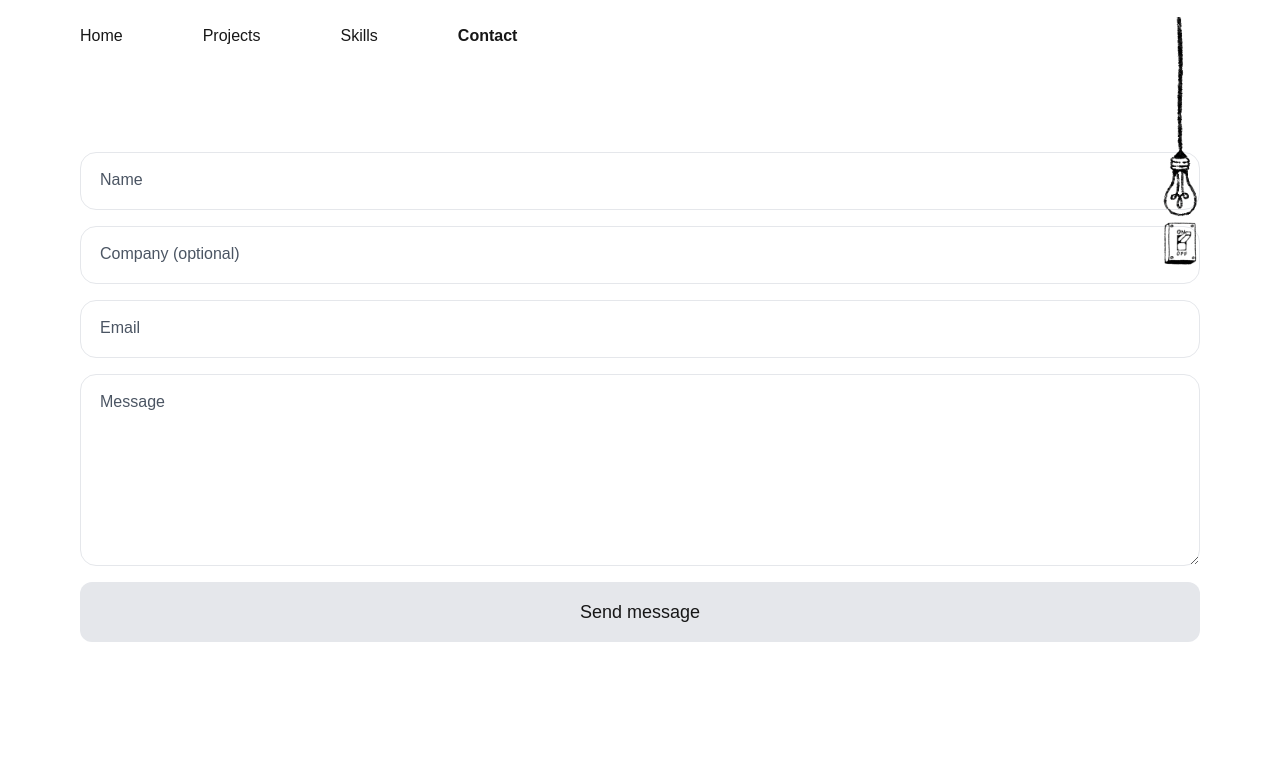
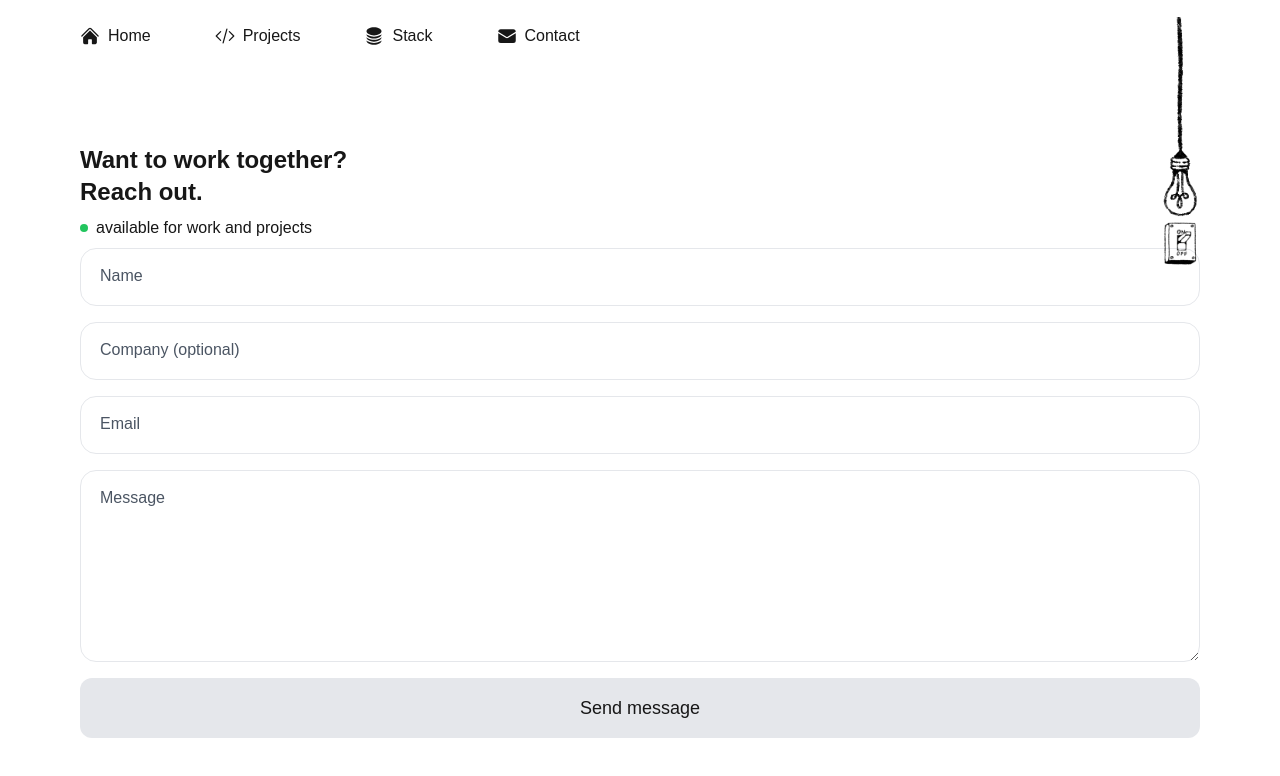
Before and after one commit to pascalramy00/portfolio-site, a Next.js app: page /contact in a window 1280 px wide. Shown: the top 776 px of the page. Built offline with nearby package versions, Linux system fonts and the light colour scheme.

Commit message:
add icons navigation, design contact form, responsiveness

```diff
--- a/package.json
+++ b/package.json
@@ -15,7 +15,8 @@
     "next-themes": "^0.4.4",
     "nodemailer": "^6.10.0",
     "react": "^19.0.0",
-    "react-dom": "^19.0.0"
+    "react-dom": "^19.0.0",
+    "react-icons": "^5.4.0"
   },
   "devDependencies": {
     "@eslint/eslintrc": "^3",
--- a/src/app/page.tsx
+++ b/src/app/page.tsx
@@ -27,10 +27,6 @@ export default function Home() {
 							href="/Pascal_Ramy_CV.pdf"
 							label="Resume"
 						/>
-						<ExternalLink
-							href="https://github.com/pascalramy00/portfolio-site"
-							label="Source Code"
-						/>
 					</div>
 					<h2 className="mb-4 2xl:text-xl">
 						Software Developer based in{" "}
@@ -42,11 +38,6 @@ export default function Home() {
 			</section>
 			<section className="min-h-screen py-20 flex flex-col lg:flex-row">
 				<div className="w-full lg:w-2/6 mr-4">
-					<h2 className="text-2xl font-semibold mb-2">
-						Want to work together?
-						<br />
-						Send me a message!
-					</h2>
 					<ContactForm />
 				</div>
 				<div className="w-full lg:w-1/2 px-4">
--- a/src/components/layout/Footer.tsx
+++ b/src/components/layout/Footer.tsx
@@ -0,0 +1,9 @@
+const Footer = () => {
+	return (
+		<footer>
+			<p>&copy; Pascal Ramy, 2025.</p>
+			<div>Sitemap</div>
+		</footer>
+	);
+};
+export default Footer;
--- a/src/components/layout/Navigation.tsx
+++ b/src/components/layout/Navigation.tsx
@@ -43,7 +43,7 @@ const MainNavigation = () => {
 
 					{/* Desktop Menu */}
 					<ul className="hidden lg:flex lg:items-center lg:space-x-16">
-						{navLinks.map(({ label, href }) => (
+						{navLinks.map(({ label, href, Icon }) => (
 							<li
 								key={href}
 								onClick={closeMenu}
@@ -52,6 +52,7 @@ const MainNavigation = () => {
 								<NavLink
 									label={label}
 									href={href}
+									Icon={Icon}
 									isActive={isActive(href)}
 									aria-current={
 										isActive(href) ? "page" : undefined
@@ -76,11 +77,12 @@ const MainNavigation = () => {
 							isMenuOpen ? "block" : "hidden"
 						}  py-4 px-6 md:px-20 shadow-lg lg:hidden`}
 					>
-						{navLinks.map(({ label, href }) => (
+						{navLinks.map(({ label, href, Icon }) => (
 							<li key={href} onClick={closeMenu}>
 								<NavLink
 									label={label}
 									href={href}
+									Icon={Icon}
 									isActive={pathname == href}
 									aria-current={
 										isActive(href) ? "page" : undefined
--- a/src/components/ui/ContactForm.tsx
+++ b/src/components/ui/ContactForm.tsx
@@ -52,6 +52,15 @@ const ContactForm = () => {
 
 	return (
 		<div className="relative">
+			<h2 className="text-2xl font-semibold mb-2">
+				Want to work together?
+				<br />
+				Reach out.
+			</h2>
+			<div className="flex items-center justify-start">
+				<span className="inline-block w-2 h-2 mr-2 bg-green-500 rounded-full"></span>
+				<h3>available for work and projects</h3>
+			</div>
 			{status && (
 				<motion.div
 					className="absolute inset-0 bg-black bg-opacity-10 flex items-center justify-center"
--- a/src/components/ui/NavLink.tsx
+++ b/src/components/ui/NavLink.tsx
@@ -1,13 +1,16 @@
 import { NavLinkProps } from "@/types";
 import Link from "next/link";
 
-const NavLink = ({ label, href, isActive }: NavLinkProps) => {
+const NavLink = ({ label, href, Icon, isActive }: NavLinkProps) => {
 	return (
 		<Link
 			href={href}
-			className={`px-4 pl-0 py-2 ${isActive ? "font-bold" : ""}`}
+			className={`px-4 pl-0 py-2${isActive ? "font-bold" : ""}`}
 		>
-			{label}
+			<div className="flex items-center gap-2">
+				<Icon className="w-5 h-5" />
+				{label}
+			</div>
 		</Link>
 	);
 };
--- a/src/data/navLinks.ts
+++ b/src/data/navLinks.ts
@@ -1,8 +1,18 @@
 import type { NavLink as NavLinkType } from "@/types";
+import {
+	HomeIcon,
+	CodeBracketIcon,
+	CircleStackIcon,
+	EnvelopeIcon,
+} from "@heroicons/react/24/solid";
 
 export const navLinks: NavLinkType[] = [
-	{ label: "Home", href: "/" },
-	{ label: "Projects", href: "/projects" },
-	{ label: "Skills", href: "/skills" },
-	{ label: "Contact", href: "/contact" },
+	{
+		label: "Home",
+		href: "/",
+		Icon: HomeIcon,
+	},
+	{ label: "Projects", href: "/projects", Icon: CodeBracketIcon },
+	{ label: "Stack", href: "/stack", Icon: CircleStackIcon },
+	{ label: "Contact", href: "/contact", Icon: EnvelopeIcon },
 ];
--- a/src/types/index.d.ts
+++ b/src/types/index.d.ts
@@ -1,6 +1,11 @@
+export type IconType = ForwardRefExoticComponent<
+	Omit<SVGProps<SVGSVGElement>, "ref">
+>;
+
 export type NavLink = {
 	label: string;
 	href: string;
+	Icon: IconType;
 };
 
 export type NavLinkProps = NavLink & {
```
Also changed, not shown: 1 other file (tests, documents, lock files or other folders).
